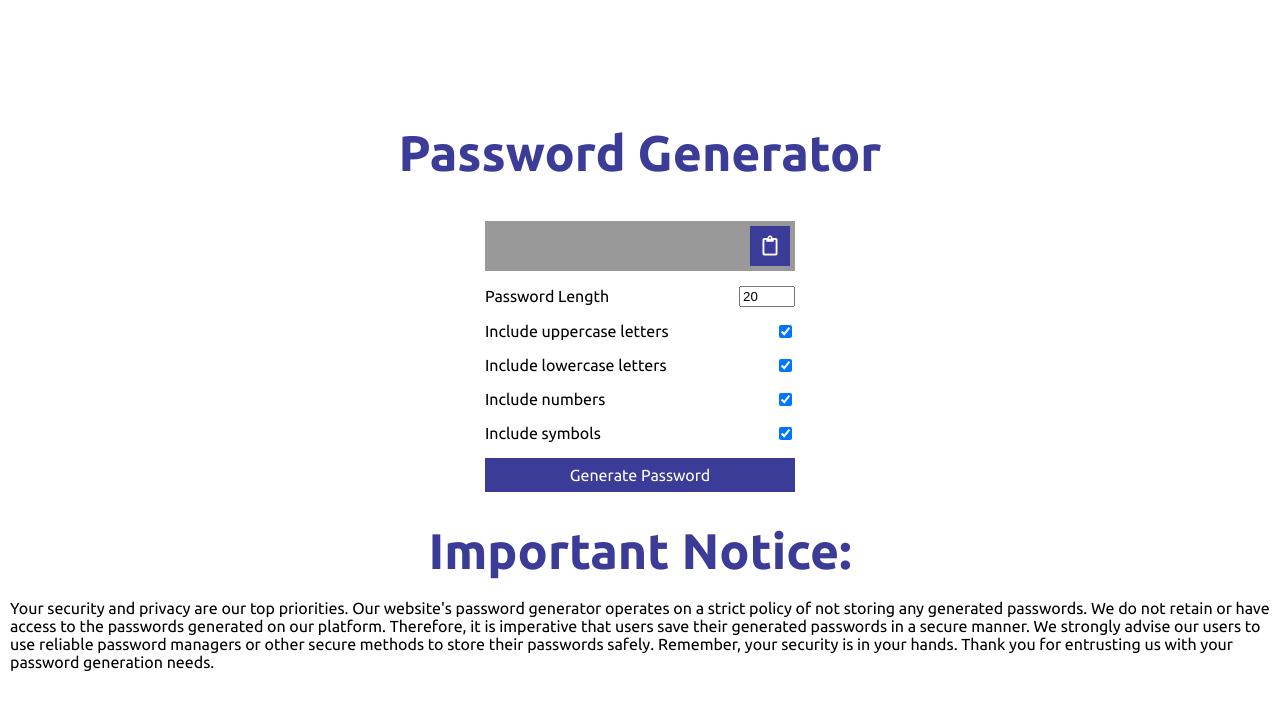
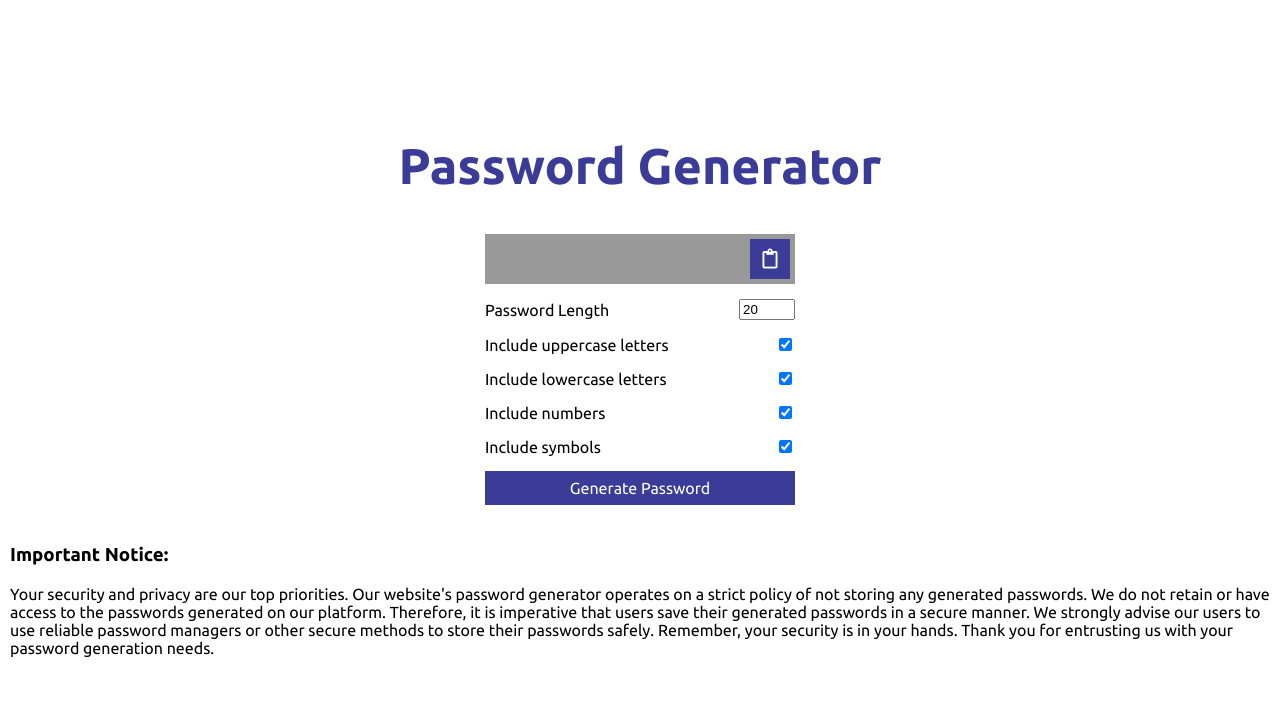
Before and after one commit to PhanindraPinniboina/password, a plain HTML site: page index.html in a window 1280 px wide. Drawn offline with Linux system fonts and the light colour scheme.

Commit message:
Update index.html

```diff
--- a/index.html
+++ b/index.html
@@ -51,7 +51,7 @@
       </button>
     </div>
     <footer>
-        <h1>Important Notice:</h1>
+        <h3>Important Notice:</h3>
         <p>Your security and privacy are our top priorities. Our website's password generator operates on a strict policy of not storing any generated passwords. We do not retain or have access to the passwords generated on our platform. Therefore, it is imperative that users save their generated passwords in a secure manner. We strongly advise our users to use reliable password managers or other secure methods to store their passwords safely. Remember, your security is in your hands. Thank you for entrusting us with your password generation needs.</p>
     </footer>
     <script src="script.js"></script>
```
